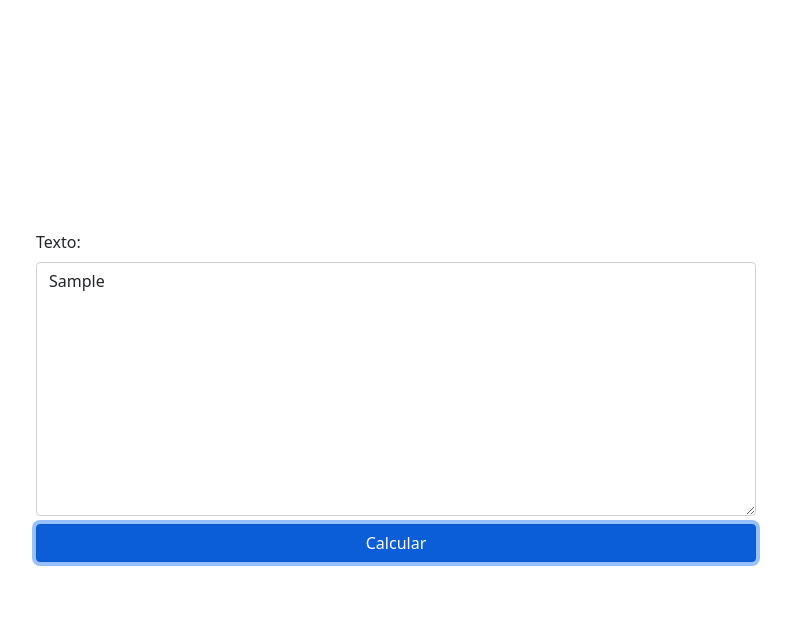
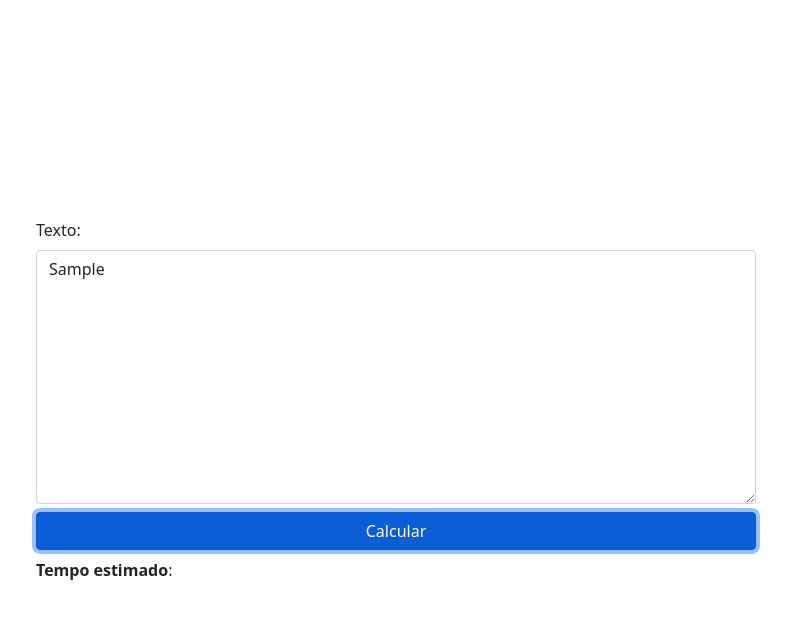
Before and after one commit to jeihcio/contador-de-tempo-de-leitura, a plain HTML site: page index.html in a window 1280 px wide. Both pictures are taken after typing "Sample" into the empty fields and a click on the button "Calcular". Shown: the whole page, without its empty margins (244-1035 px from the left). Drawn offline with nearby package versions, Linux system fonts and the light colour scheme.

Commit message:
exibindo o resultado

```diff
--- a/index.html
+++ b/index.html
@@ -15,7 +15,7 @@
     <main id="main">
         <div class="mb-2">Texto:</div>
         <textarea id="text" class="form-control" rows="10"></textarea>
-        <button id="calculate" onclick="calculate('text')" type="button" class="btn btn-primary mt-2">Calcular</button>
+        <button id="calculate" onclick="calculate('text', 'result')" type="button" class="btn btn-primary mt-2">Calcular</button>
         <div id="result" class="mt-2"></div>
     </main>
 </body>
--- a/js/readingRate.js
+++ b/js/readingRate.js
@@ -34,9 +34,9 @@ function secondsToHms(secondsInput) {
     return result.trim();
 }
 
-function calculate(textareaID) {
+function calculate(textareaID, resultID) {
     let seconds = calculateInSeconds(textareaID);
     let result = secondsToHms(seconds);
 
-    alert(result);
+    document.getElementById(resultID).innerHTML = "<b>Tempo estimado</b>: " + result;
 }
```
